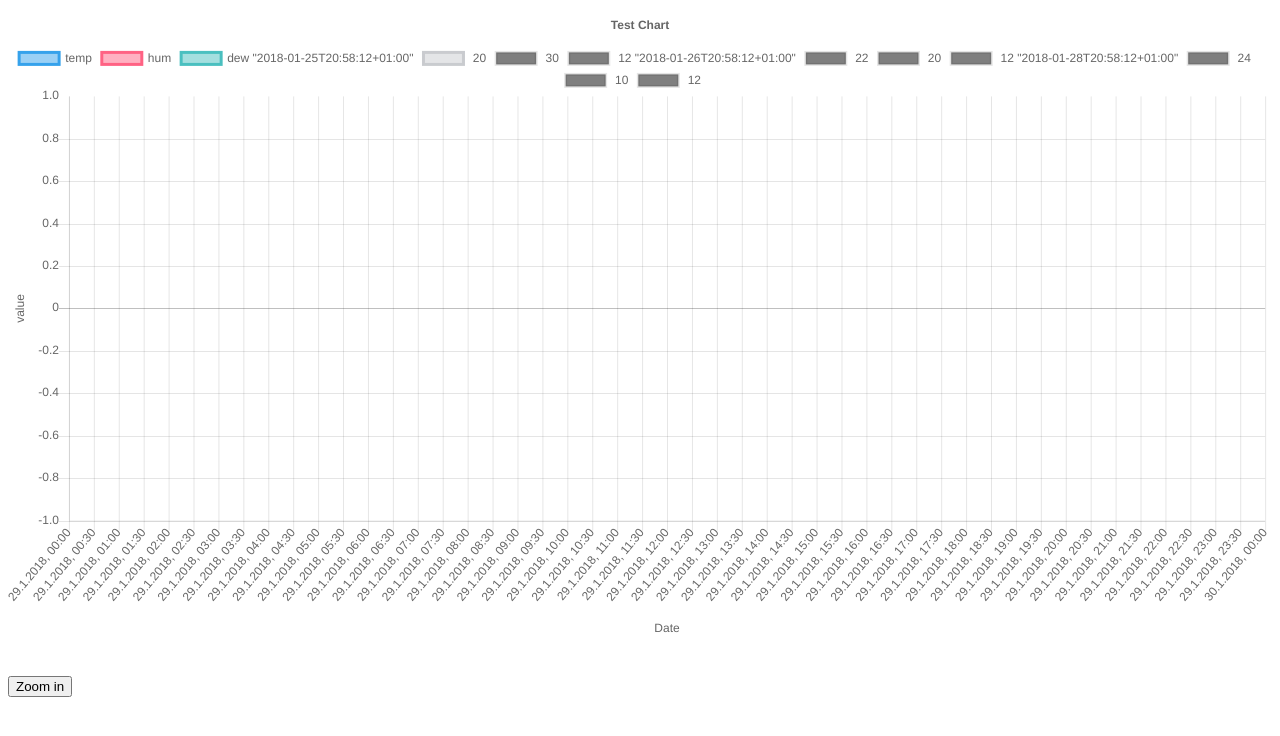
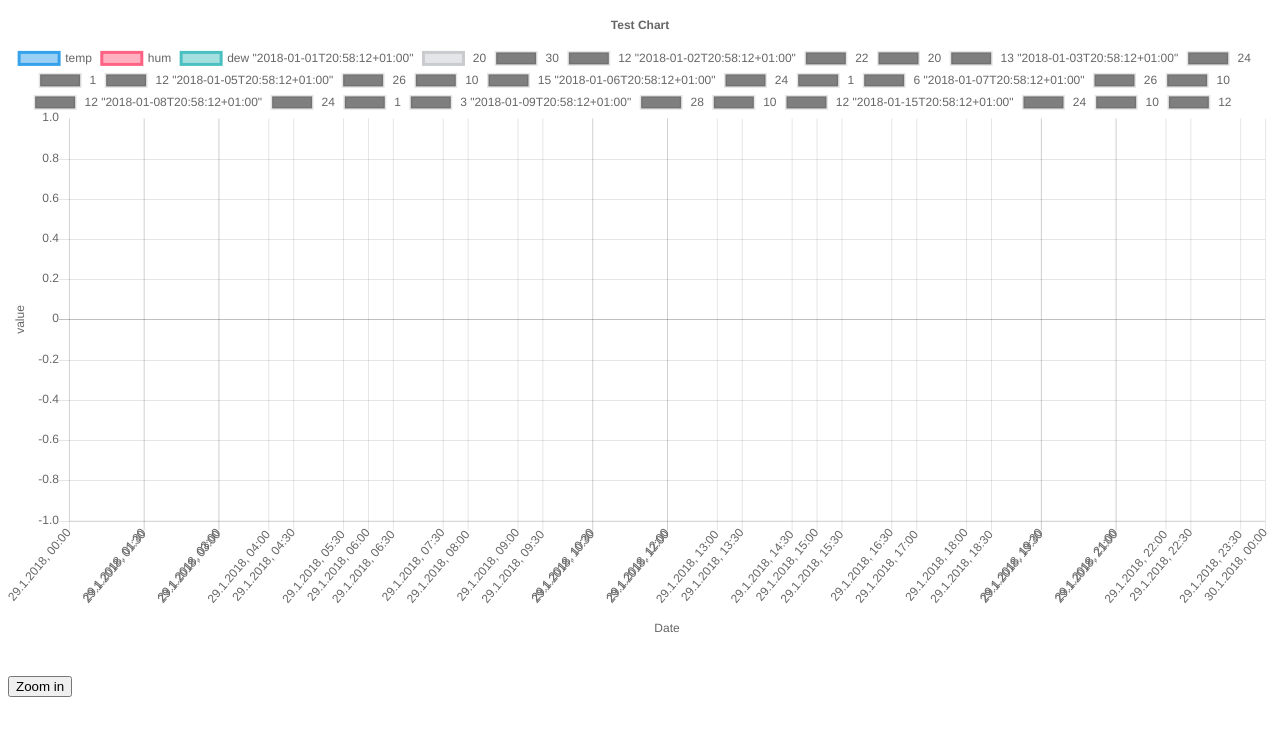
Before and after one commit to boelckea/ChartJsForEsp, a plain HTML site: page index.htm in a window 1280 px wide. Drawn offline with nearby package versions, Linux system fonts and the light colour scheme.

Commit message:
Label problem fixed

```diff
--- a/index.htm
+++ b/index.htm
@@ -24,6 +24,98 @@
 <br>
 <button id="zoomIn">Zoom in</button>
 <script>
+
+    Chart.pluginService.register({
+        afterUpdate: function (chart) {
+            var xScale = chart.scales['x-axis-0'];
+            if (xScale.options.ticks.maxTicksLimit) {
+                // store the original maxTicksLimit
+                xScale.options.ticks._maxTicksLimit = xScale.options.ticks.maxTicksLimit;
+                // let chart.js draw the first and last label
+                xScale.options.ticks.maxTicksLimit = (xScale.ticks.length % xScale.options.ticks._maxTicksLimit === 0) ? 1 : 2;
+
+                var originalXScaleDraw = xScale.draw
+                xScale.draw = function () {
+                    originalXScaleDraw.apply(this, arguments);
+
+                    var xScale = chart.scales['x-axis-0'];
+                    if (xScale.options.ticks.maxTicksLimit) {
+                        var helpers = Chart.helpers;
+
+                        var tickFontColor = helpers.getValueOrDefault(xScale.options.ticks.fontColor, Chart.defaults.global.defaultFontColor);
+                        var tickFontSize = helpers.getValueOrDefault(xScale.options.ticks.fontSize, Chart.defaults.global.defaultFontSize);
+                        var tickFontStyle = helpers.getValueOrDefault(xScale.options.ticks.fontStyle, Chart.defaults.global.defaultFontStyle);
+                        var tickFontFamily = helpers.getValueOrDefault(xScale.options.ticks.fontFamily, Chart.defaults.global.defaultFontFamily);
+                        var tickLabelFont = helpers.fontString(tickFontSize, tickFontStyle, tickFontFamily);
+                        var tl = xScale.options.gridLines.tickMarkLength;
+
+                        var isRotated = xScale.labelRotation !== 0;
+                        var yTickStart = xScale.top;
+                        var yTickEnd = xScale.top + tl;
+                        var chartArea = chart.chartArea;
+
+                        // use the saved ticks
+                        var maxTicks = xScale.options.ticks._maxTicksLimit - 1;
+                        var ticksPerVisibleTick = xScale.ticks.length / maxTicks;
+
+                        // chart.js uses an integral skipRatio - this causes all the fractional ticks to be accounted for between the last 2 labels
+                        // we use a fractional skipRatio
+                        var ticksCovered = 0;
+                        helpers.each(xScale.ticks, function (label, index) {
+                            if (index < ticksCovered)
+                                return;
+
+                            ticksCovered += ticksPerVisibleTick;
+
+                            // chart.js has already drawn these 2
+                            if (index === 0 || index === (xScale.ticks.length - 1))
+                                return;
+
+                            // copy of chart.js code
+                            var xLineValue = this.getPixelForTick(index);
+                            var xLabelValue = this.getPixelForTick(index, this.options.gridLines.offsetGridLines);
+
+                            if (this.options.gridLines.display) {
+                                this.ctx.lineWidth = this.options.gridLines.lineWidth;
+                                this.ctx.strokeStyle = this.options.gridLines.color;
+
+                                xLineValue += helpers.aliasPixel(this.ctx.lineWidth);
+
+                                // Draw the label area
+                                this.ctx.beginPath();
+
+                                if (this.options.gridLines.drawTicks) {
+                                    this.ctx.moveTo(xLineValue, yTickStart);
+                                    this.ctx.lineTo(xLineValue, yTickEnd);
+                                }
+
+                                // Draw the chart area
+                                if (this.options.gridLines.drawOnChartArea) {
+                                    this.ctx.moveTo(xLineValue, chartArea.top);
+                                    this.ctx.lineTo(xLineValue, chartArea.bottom);
+                                }
+
+                                // Need to stroke in the loop because we are potentially changing line widths & colours
+                                this.ctx.stroke();
+                            }
+
+                            if (this.options.ticks.display) {
+                                this.ctx.save();
+                                this.ctx.translate(xLabelValue + this.options.ticks.labelOffset, (isRotated) ? this.top + 12 : this.options.position === "top" ? this.bottom - tl : this.top + tl);
+                                this.ctx.rotate(helpers.toRadians(this.labelRotation) * -1);
+                                this.ctx.font = tickLabelFont;
+                                this.ctx.textAlign = (isRotated) ? "right" : "center";
+                                this.ctx.textBaseline = (isRotated) ? "middle" : this.options.position === "top" ? "bottom" : "top";
+                                this.ctx.fillText(label, 0, 0);
+                                this.ctx.restore();
+                            }
+                        }, xScale);
+                    }
+                };
+            }
+        },
+    });
+
     var color = Chart.helpers.color;
     var config = {
         type: 'line',
@@ -54,8 +146,8 @@
                                     return "";
                                 }
                             },
-                            autoSkip: false,
-                            maxTicksLimit: 100
+                            autoSkip: true,
+                            maxTicksLimit: 20
                         }
                     }
                 ],
```
Also changed, not shown: data.txt.
